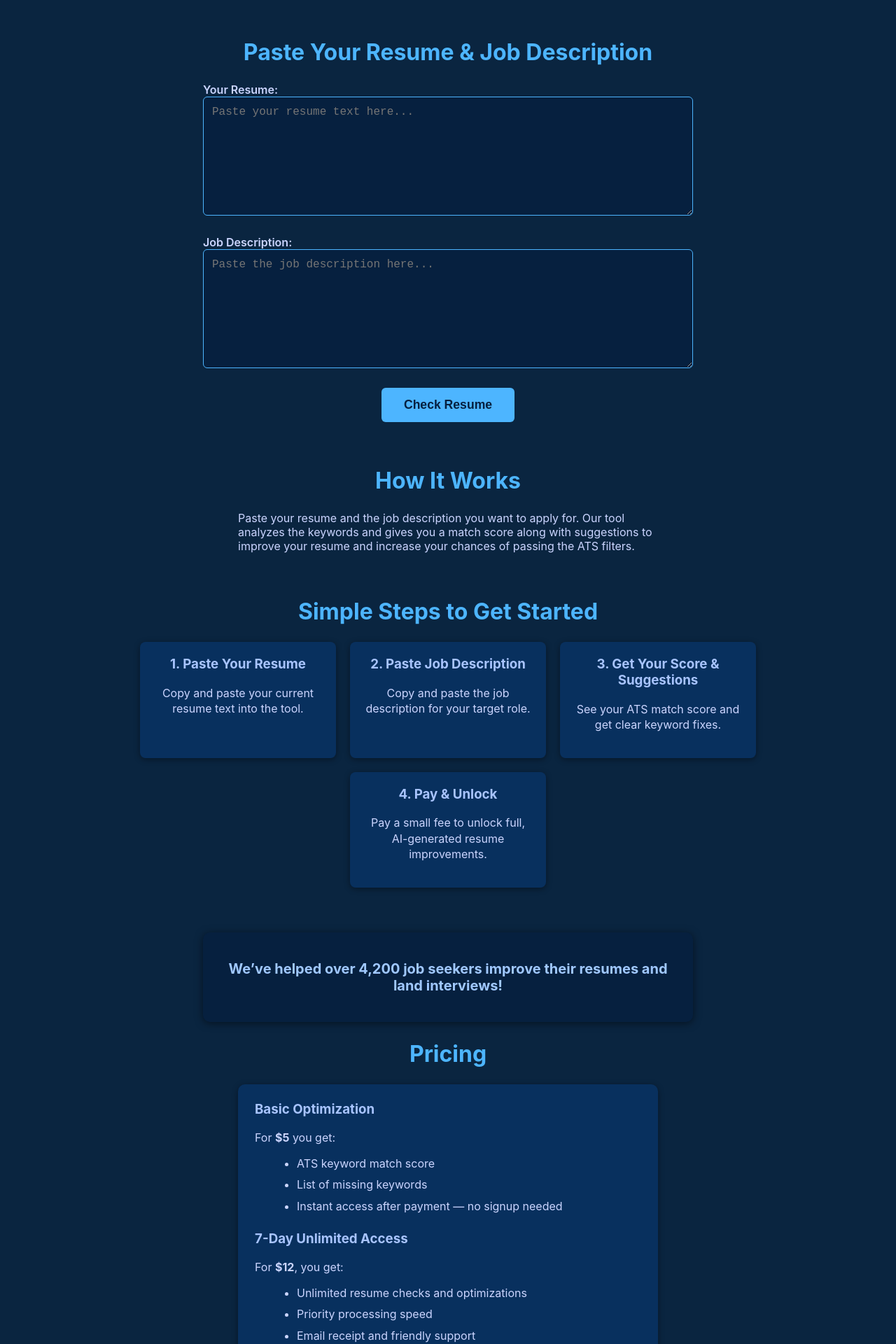
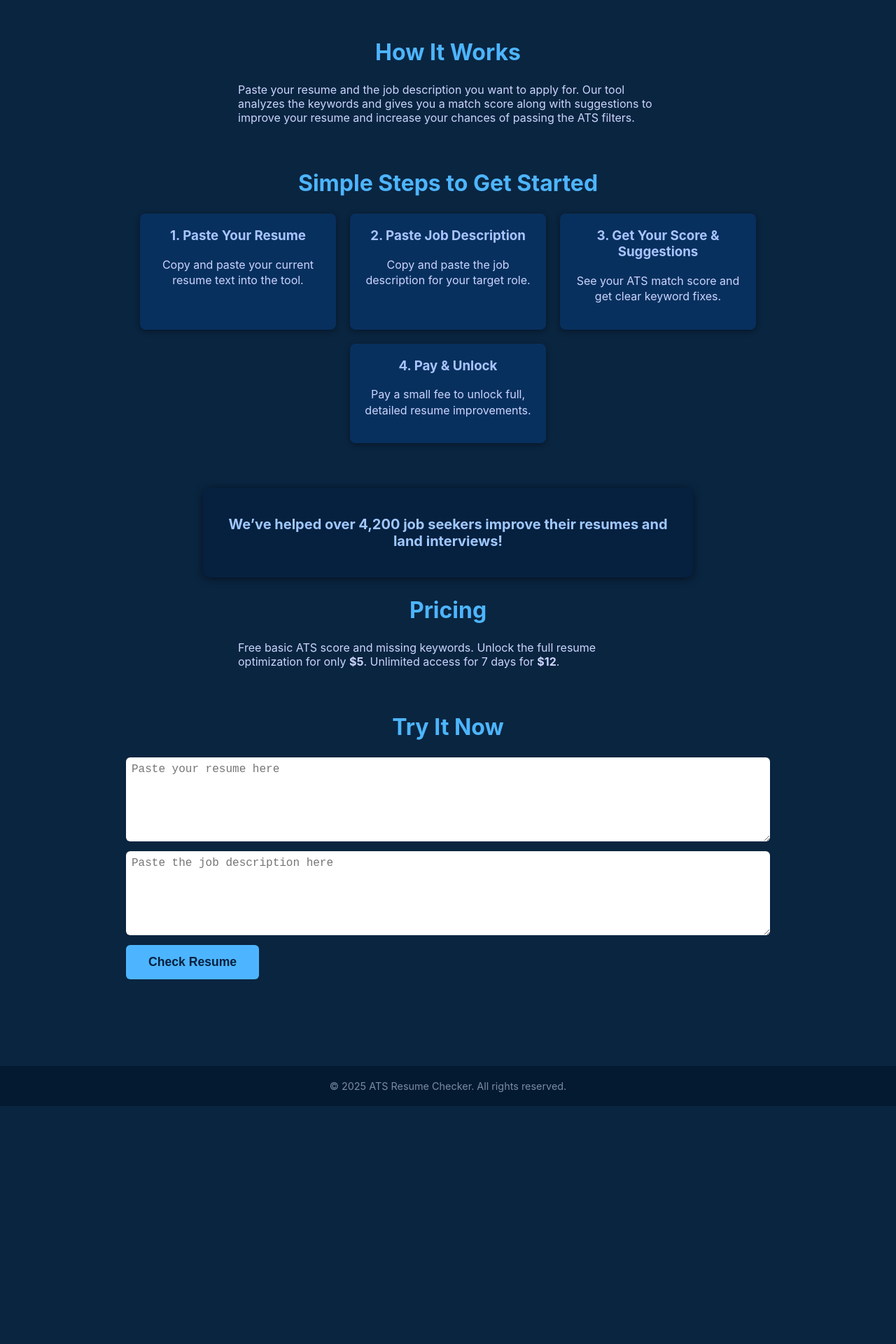
Before and after one commit to Ludample/ats-resume-checker, a Next.js app: page / in a window 1280 px wide. Shown: the part 480-2400 px from the top of the page at 70% size. After the commit the page ends 2060 px from the top, so only its background shows below. Built offline with nearby package versions, Linux system fonts and the light colour scheme.

Commit message:
Update index.js

```diff
--- a/pages/index.js
+++ b/pages/index.js
@@ -1,51 +1,18 @@
-// pages/index.js
 import { useState } from "react";
 
 export default function Home() {
   const [navOpen, setNavOpen] = useState(false);
+  const [modalOpen, setModalOpen] = useState(false);
+  const [scoreData, setScoreData] = useState(null);
 
-  // Keyword matching function
-  function analyzeResume(resumeText, jobDescText) {
-    const stopwords = new Set([
-      "the", "and", "for", "with", "you", "your", "are", "this", "that", "have", "from", "was", "will",
-      "but", "not", "all", "any", "can", "our", "out", "get", "has", "had", "they", "his", "her", "she",
-      "him", "them", "were", "who", "what", "when", "where", "how", "why", "which", "also", "about",
-      "than", "then", "there", "these", "those", "its", "may", "must", "one", "two", "for", "in", "on",
-      "at", "by", "an", "or", "of", "to", "is", "it", "as", "be", "if", "we", "do", "so", "no"
-    ]);
-
-    function extractKeywords(text) {
-      return text
-        .toLowerCase()
-        .replace(/[^a-z0-9\s]/g, "")
-        .split(/\s+/)
-        .filter(word => word.length > 2)
-        .filter(word => !stopwords.has(word));
-    }
-
-    const jdWords = new Set(extractKeywords(jobDescText));
-    const resumeWords = new Set(extractKeywords(resumeText));
-
-    const matched = [...jdWords].filter(word => resumeWords.has(word));
-    const missing = [...jdWords].filter(word => !resumeWords.has(word));
-    const score = jdWords.size === 0 ? 0 : Math.round((matched.length / jdWords.size) * 100);
-
-    return { score, matched, missing };
+  // Dummy function for scoring, replace with your real logic
+  function performScoring() {
+    // For demo, hardcoding values; replace with actual scoring results
+    const score = 75;
+    const missingKeywords = ["leadership", "budgeting", "compliance"];
+    setScoreData({ score, missingKeywords });
+    setModalOpen(true);
   }
-
-  const handleSubmit = (e) => {
-    e.preventDefault();
-
-    const resumeText = e.target.resume.value;
-    const jobDescText = e.target.jobDescription.value;
-
-    const result = analyzeResume(resumeText, jobDescText);
-
-    alert(
-      `ATS Match Score: ${result.score}%\n` +
-      `Missing keywords:\n${result.missing.length > 0 ? result.missing.join(", ") : "None!"}`
-    );
-  };
 
   return (
     <>
@@ -224,37 +191,6 @@ export default function Home() {
           color: #a0c8ff;
         }
 
-        /* Pricing */
-        #pricing {
-          max-width: 600px;
-          margin: 0 auto 64px;
-          color: #cbd5ff;
-        }
-        #pricing h2 {
-          color: #4db5ff;
-          margin-bottom: 24px;
-          text-align: center;
-        }
-        #pricing div {
-          background: #08305e;
-          border-radius: 10px;
-          padding: 24px;
-          box-shadow: 0 2px 8px rgba(0,0,0,0.4);
-        }
-        #pricing h3 {
-          color: #a8c4ff;
-          margin-top: 0;
-        }
-        #pricing ul {
-          margin-left: 20px;
-          margin-bottom: 24px;
-        }
-        #pricing ul li {
-          margin-bottom: 8px;
-          font-size: 1rem;
-          line-height: 1.4;
-        }
-
         /* Footer */
         footer {
           background: #041a30;
@@ -263,6 +199,63 @@ export default function Home() {
           color: #7a8ca3;
           font-size: 0.9rem;
           user-select: none;
+        }
+
+        /* Modal styles */
+        .modal-backdrop {
+          position: fixed;
+          top: 0; left: 0; right: 0; bottom: 0;
+          background: rgba(0,0,0,0.5);
+          display: flex;
+          align-items: center;
+          justify-content: center;
+          z-index: 1000;
+        }
+        .modal {
+          background: #06203f;
+          padding: 24px;
+          border-radius: 8px;
+          max-width: 400px;
+          color: #e0e7ff;
+          box-shadow: 0 4px 12px rgba(0,0,0,0.6);
+          text-align: center;
+          user-select: none;
+        }
+        .modal h3 {
+          margin-top: 0;
+          color: #4db5ff;
+        }
+        .modal p {
+          margin-bottom: 16px;
+        }
+        .modal ul {
+          text-align: left;
+          margin-bottom: 20px;
+          padding-left: 20px;
+        }
+        .btn-close, .btn-upgrade {
+          cursor: pointer;
+          border: none;
+          padding: 10px 20px;
+          border-radius: 6px;
+          font-weight: 700;
+          font-size: 1rem;
+          margin: 0 8px;
+          user-select: none;
+        }
+        .btn-close {
+          background: #355080;
+          color: white;
+        }
+        .btn-close:hover {
+          background: #2a3c6f;
+        }
+        .btn-upgrade {
+          background: #4db5ff;
+          color: #06203f;
+        }
+        .btn-upgrade:hover {
+          background: #3a9ded;
         }
       `}</style>
 
@@ -280,9 +273,6 @@ export default function Home() {
         </div>
 
         <nav className={navOpen ? "open" : ""}>
-          <a href="#input-form" onClick={() => setNavOpen(false)}>
-            Get Started
-          </a>
           <a href="#how-it-works" onClick={() => setNavOpen(false)}>
             How It Works
           </a>
@@ -307,7 +297,7 @@ export default function Home() {
             className="btn-primary"
             onClick={() => {
               document
-                .getElementById("input-form")
+                .getElementById("steps")
                 .scrollIntoView({ behavior: "smooth" });
             }}
           >
@@ -315,75 +305,13 @@ export default function Home() {
           </button>
         </section>
 
-        <section id="input-form" style={{ maxWidth: 700, margin: "0 auto 64px" }}>
-          <h2 style={{ color: "#4db5ff", textAlign: "center", marginBottom: 24 }}>
-            Paste Your Resume & Job Description
-          </h2>
-          <form onSubmit={handleSubmit}>
-            <label htmlFor="resume" style={{ color: "#cbd5ff", fontWeight: "600" }}>
-              Your Resume:
-            </label>
-            <textarea
-              id="resume"
-              name="resume"
-              required
-              rows={8}
-              style={{
-                width: "100%",
-                padding: 12,
-                marginBottom: 24,
-                borderRadius: 6,
-                border: "1px solid #4db5ff",
-                fontSize: "1rem",
-                resize: "vertical",
-                backgroundColor: "#06203f",
-                color: "white",
-              }}
-              placeholder="Paste your resume text here..."
-            ></textarea>
-
-            <label
-              htmlFor="jobDescription"
-              style={{ color: "#cbd5ff", fontWeight: "600" }}
-            >
-              Job Description:
-            </label>
-            <textarea
-              id="jobDescription"
-              name="jobDescription"
-              required
-              rows={8}
-              style={{
-                width: "100%",
-                padding: 12,
-                marginBottom: 24,
-                borderRadius: 6,
-                border: "1px solid #4db5ff",
-                fontSize: "1rem",
-                resize: "vertical",
-                backgroundColor: "#06203f",
-                color: "white",
-              }}
-              placeholder="Paste the job description here..."
-            ></textarea>
-
-            <button
-              type="submit"
-              className="btn-primary"
-              style={{ display: "block", margin: "0 auto" }}
-            >
-              Check Resume
-            </button>
-          </form>
-        </section>
-
         <section id="how-it-works">
           <h2>How It Works</h2>
           <p style={{ maxWidth: 600, margin: "0 auto", color: "#cbd5ff" }}>
-            Paste your resume and the job description you want to apply for. Our tool
-            analyzes the keywords and gives you a match score along with
-            suggestions to improve your resume and increase your chances of passing
-            the ATS filters.
+            Paste your resume and the job description you want to apply for. Our
+            tool analyzes the keywords and gives you a match score along with
+            suggestions to improve your resume and increase your chances of
+            passing the ATS filters.
           </p>
         </section>
 
@@ -404,7 +332,7 @@ export default function Home() {
             </div>
             <div className="step">
               <h3>4. Pay & Unlock</h3>
-              <p>Pay a small fee to unlock full, AI-generated resume improvements.</p>
+              <p>Pay a small fee to unlock full, detailed resume improvements.</p>
             </div>
           </div>
         </section>
@@ -420,30 +348,80 @@ export default function Home() {
 
         <section id="pricing">
           <h2>Pricing</h2>
-          <div>
-            <h3>Basic Optimization</h3>
-            <p>For <strong>$5</strong> you get:</p>
-            <ul>
-              <li>ATS keyword match score</li>
-              <li>List of missing keywords</li>
-              <li>Instant access after payment — no signup needed</li>
-            </ul>
+          <p style={{ maxWidth: 600, margin: "0 auto", color: "#cbd5ff" }}>
+            Free basic ATS score and missing keywords. Unlock the full resume
+            optimization for only <strong>$5</strong>. Unlimited access for 7
+            days for <strong>$12</strong>.
+          </p>
+        </section>
 
-            <h3>7-Day Unlimited Access</h3>
-            <p>For <strong>$12</strong>, you get:</p>
-            <ul>
-              <li>Unlimited resume checks and optimizations</li>
-              <li>Priority processing speed</li>
-              <li>Email receipt and friendly support</li>
-              <li>No subscription — pay once and use for 7 days</li>
-            </ul>
-          </div>
+        {/* Form section */}
+        <section id="form-section" style={{ marginTop: "40px" }}>
+          <h2>Try It Now</h2>
+          <textarea
+            id="resume-input"
+            placeholder="Paste your resume here"
+            style={{ width: "100%", height: "120px", marginBottom: "10px", padding: "8px", borderRadius: "6px", border: "none", fontSize: "1rem" }}
+          />
+          <textarea
+            id="jobdesc-input"
+            placeholder="Paste the job description here"
+            style={{ width: "100%", height: "120px", marginBottom: "10px", padding: "8px", borderRadius: "6px", border: "none", fontSize: "1rem" }}
+          />
+          <button className="btn-primary" onClick={performScoring}>
+            Check Resume
+          </button>
         </section>
       </main>
 
       <footer>
         &copy; {new Date().getFullYear()} ATS Resume Checker. All rights reserved.
       </footer>
+
+      {modalOpen && (
+        <div className="modal-backdrop" onClick={() => setModalOpen(false)}>
+          <div
+            className="modal"
+            onClick={(e) => e.stopPropagation()}
+            role="dialog"
+            aria-modal="true"
+            aria-labelledby="modal-title"
+          >
+            <h3 id="modal-title">ATS Match Score: {scoreData.score}%</h3>
+            <p>Missing Keywords:</p>
+            {scoreData.missingKeywords.length ? (
+              <ul>
+                {scoreData.missingKeywords.map((kw, i) => (
+                  <li key={i}>{kw}</li>
+                ))}
+              </ul>
+            ) : (
+              <p>None! Great job!</p>
+            )}
+            <p>
+              Want to learn more about your resume’s quality?{" "}
+              <button
+                className="btn-upgrade"
+                onClick={() => {
+                  setModalOpen(false);
+                  document.getElementById("pricing").scrollIntoView({
+                    behavior: "smooth",
+                  });
+                }}
+              >
+                Upgrade Now
+              </button>
+            </p>
+            <button
+              className="btn-close"
+              onClick={() => setModalOpen(false)}
+              aria-label="Close modal"
+            >
+              Close
+            </button>
+          </div>
+        </div>
+      )}
     </>
   );
 }
```
